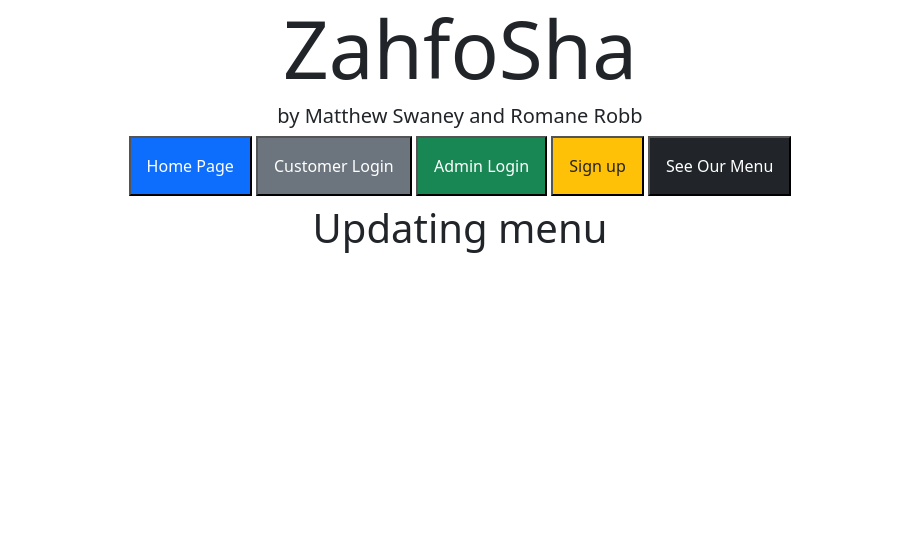
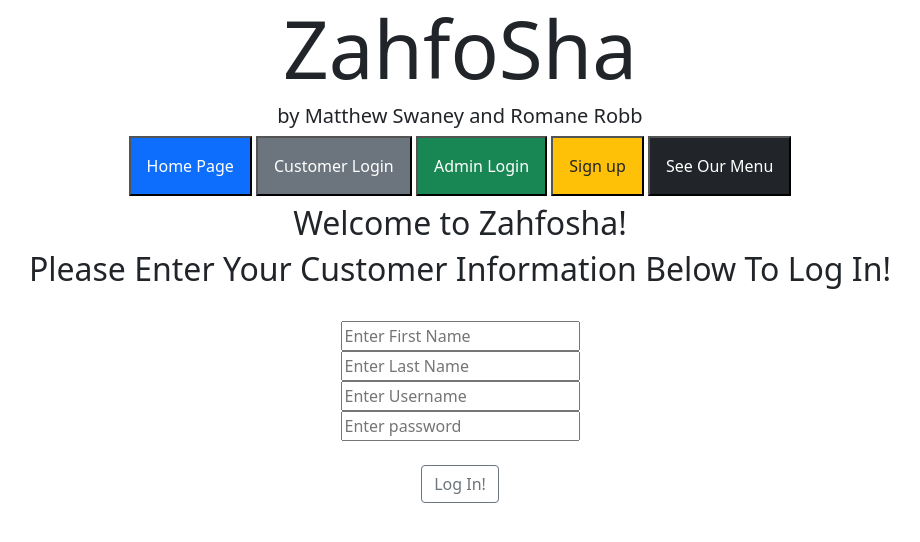
Before and after one commit to SyntaxError-JARS/ZahfoSha_FE_msrr, a React (Create React App) app: page /update in a window 1280 px wide. Shown: the top 542 px of the page, without its empty margins (180-1100 px from the left). Built offline with nearby package versions, Linux system fonts and the light colour scheme.

Commit message:
Added my URL to fetch data from the back-end.

```diff
--- a/src/App.js
+++ b/src/App.js
@@ -25,9 +25,9 @@ function App() {
                 <userContext.Provider value={[user, setUser]}>
                     <NavBar />
                     <Routes>
+                        <Route exact path="" element={<HomePage />} />
                         <Route path="admin" element={<AdminLogin />} />
-                        <Route exact path="" element={<HomePage />} />
-                       <Route path="login" element={<CustomerLogin />} />
+                        <Route path="login" element={<CustomerLogin />} />
                         <Route path="register" element={<CustomerRegistration />} />
                        <Route path="order" element={<Order />} />
                         <Route path="menu" element={<Menu />} />
--- a/src/components/Admin/adminlogin.jsx
+++ b/src/components/Admin/adminlogin.jsx
@@ -32,7 +32,7 @@ export default function AdminLogin() {
             lname: lnameInput.current.value,
             username: usernameInput.current.value,
             password: passwordInput.current.value,
-            balance:  200,
+            balance:  1000,
             isAdmin: true
         }
 
--- a/src/components/Credit_Card/deletecredit_card.jsx
+++ b/src/components/Credit_Card/deletecredit_card.jsx
@@ -6,7 +6,7 @@ export default function DeleteCreditCard(){
 
     const usernameInput = useRef();
 
-    const url = "https://localhost:8080"
+    const url = "http://localhost:8080/Zah-fo'-Sha/CreditCard"
 
 
 
--- a/src/components/Customer/customerlogin.jsx
+++ b/src/components/Customer/customerlogin.jsx
@@ -22,7 +22,7 @@ export default function CustomerLogin() {
     //     isAdmin: false
     // }
 
-    const url = "https://localhost:8080"
+    const url = "http://localhost:8080/Zah-fo'-Sha/customer"
 
     async function CustomerLogin(){
 
--- a/src/components/Customer/customerregistration.jsx
+++ b/src/components/Customer/customerregistration.jsx
@@ -22,7 +22,7 @@ export default function CustomerRegistration() {
     //     isAdmin: false
     // }
 
-    const url = "https://localhost:8080"
+    const url = "http://localhost:8080/Zah-fo'-Sha/customer"
 
     async function customerReg(){
 
--- a/src/components/Menu/menu.jsx
+++ b/src/components/Menu/menu.jsx
@@ -1,3 +1,4 @@
+import { Link, useNavigate } from "react-router-dom";
 import React from "react";
 import CustomerLogin from "../Customer/customerlogin";
 
@@ -11,35 +12,35 @@ export default function Menu() {
         <h2>Cheese Pizza</h2>
         <h3>$20.00</h3>
         <h4>This is the most delicious slice I've ever had!</h4>
-        <button type="button" class="btn btn-primary btn-lg" onClick={CustomerLogin}>Login To Order</button>
+        <Link to="/login"><button type="button" class="btn btn-primary btn-lg">Login To Order</button></Link>
         <br></br>
         <br></br>
 
         <h2>Vegetarian Paradise</h2>
         <h3>$25.00</h3>
         <h4>This is the most delicious slice I've ever had!</h4>
-        <button type="button" class="btn btn-primary btn-lg">Login To Order</button>
+        <Link to="/login"><button type="button" class="btn btn-primary btn-lg">Login To Order</button></Link>
         <br></br>
         <br></br>
 
         <h2>Meat Lovers</h2>
         <h3>$30.00</h3>
         <h4>This is the most delicious slice I've ever had!</h4>
-        <button type="button" class="btn btn-primary btn-lg">Login To Order</button>
+        <Link to="/login"><button type="button" class="btn btn-primary btn-lg">Login To Order</button></Link>
         <br></br>
         <br></br>
 
         <h2>Salad</h2>
         <h3>$15.00</h3>
         <h4>This is the most delicious slice I've ever had!</h4>
-        <button type="button" class="btn btn-primary btn-lg">Login To Order</button>
+        <Link to="/login"><button type="button" class="btn btn-primary btn-lg">Login To Order</button></Link>
         <br></br>
         <br></br>
 
         <h2>New York Style</h2>
         <h3>$30.00</h3>
         <h4>This is the most delicious slice I've ever had!</h4>
-        <button type="button" class="btn btn-primary btn-lg">Login To Order</button>
+        <Link to="/login"><button type="button" class="btn btn-primary btn-lg">Login To Order</button></Link>
         <br></br>
         <br></br>
 
--- a/src/components/Menu/menuupdate.jsx
+++ b/src/components/Menu/menuupdate.jsx
@@ -1,8 +1,67 @@
+import React from "react";
+import { useRef } from "react";
+import axios from "axios";
 
 export default function MenuUpdate() {
-    return (
+
+    const fnameInput = useRef();
+    const lnameInput = useRef();
+    const usernameInput = useRef();
+    const passwordInput = useRef();
+    //const balanceInput = useRef();
+    // const isAdmin = false;
+
+
+    // const menu = {
+
+    //     fname: "Romane",
+    //     lname: "Robb",
+    //     username: "romanerobb",
+    //     password: "passwordrobb",
+    //     balance:  10,
+    //     isAdmin: false
+    // }
+
+    const url = "http://localhost:8080/Zah-fo'-Sha/menu"
+
+    async function MenuUpdate(){
+
+        const customer = {
+
+            fname: fnameInput.current.value,
+            lname: lnameInput.current.value,
+            username: usernameInput.current.value,
+            password: passwordInput.current.value,
+            balance:  0,
+            isAdmin: false
+        }
+
+        try{
+        const response = await axios.post(`${url}/menu/menuupdate` , menu)
+        // balance = 0;
+        // isAdmin = false;
+        console.log(response)
+        } catch(error){
+            console.error(error.response.data)
+            console.log(error)
+        }
+    }
+
+    return(
         <>
-        <h1>Updating menu</h1>
+        <h2>Welcome to Zahfosha!</h2>
+        <h2>Please Enter Your Customer Information Below To Log In!</h2>
+        <br></br>
+        <input placeholder="Enter First Name" ref={fnameInput}></input>
+        <br></br>
+        <input placeholder="Enter Last Name" ref={lnameInput}></input>
+        <br></br>
+        <input placeholder="Enter Username" ref={usernameInput}></input>
+        <br></br>
+        <input type="password" placeholder="Enter password" ref={passwordInput}></input>
+        <br></br>
+        <br></br>
+        <button type="button" class="btn btn-outline-secondary" onClick={MenuUpdate}>Log In!</button>
         </>
     )
 }
--- a/src/components/homepage.jsx
+++ b/src/components/homepage.jsx
@@ -2,8 +2,6 @@ import React from "react";
 import 'bootstrap/dist/css/bootstrap.css';
 
 export default function HomePage() {
-
-
 
     return (
         <>
```
Also changed, not shown: src/components/Credit_Card/updatecredit_card.jsx (added).
